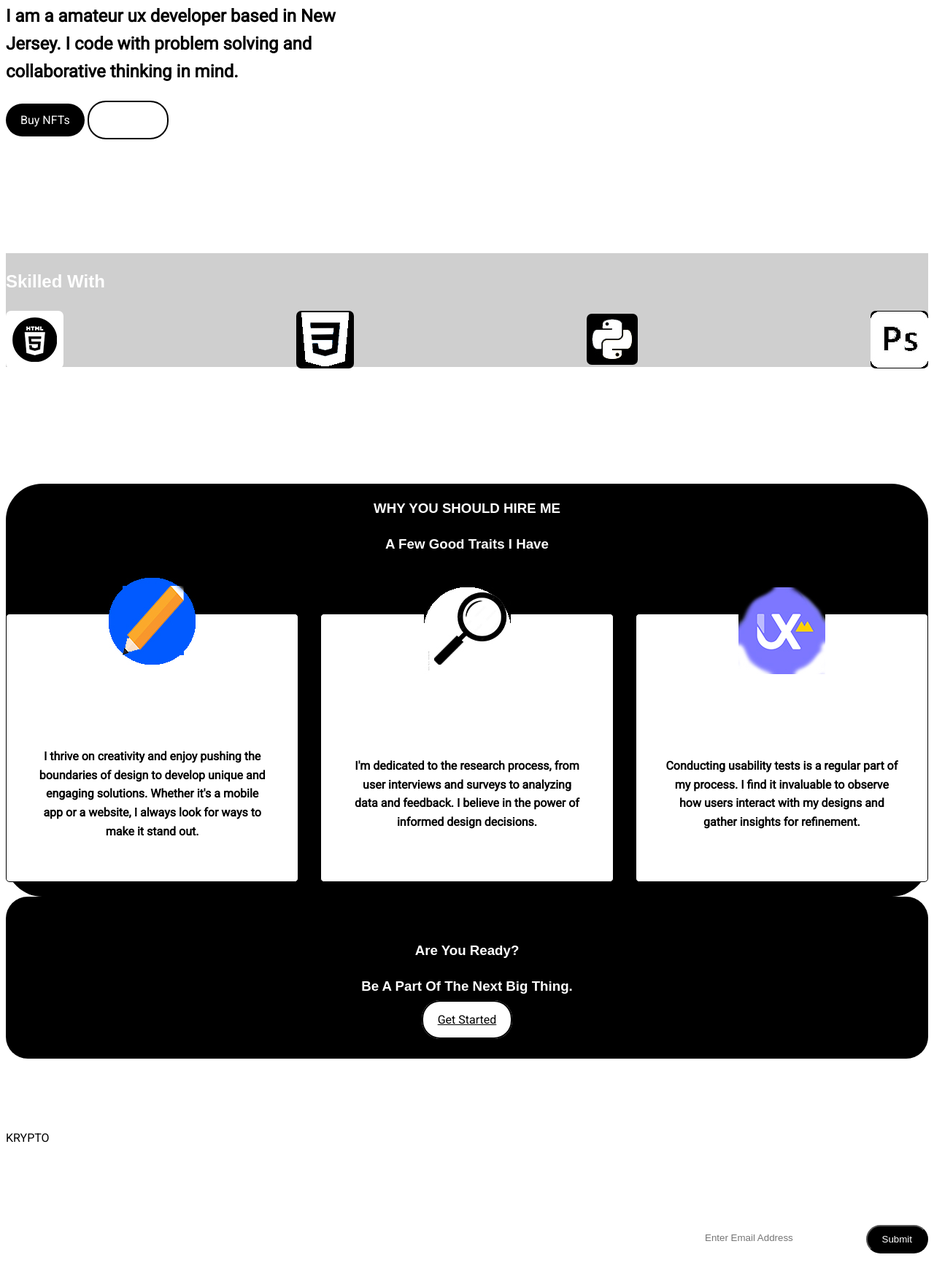
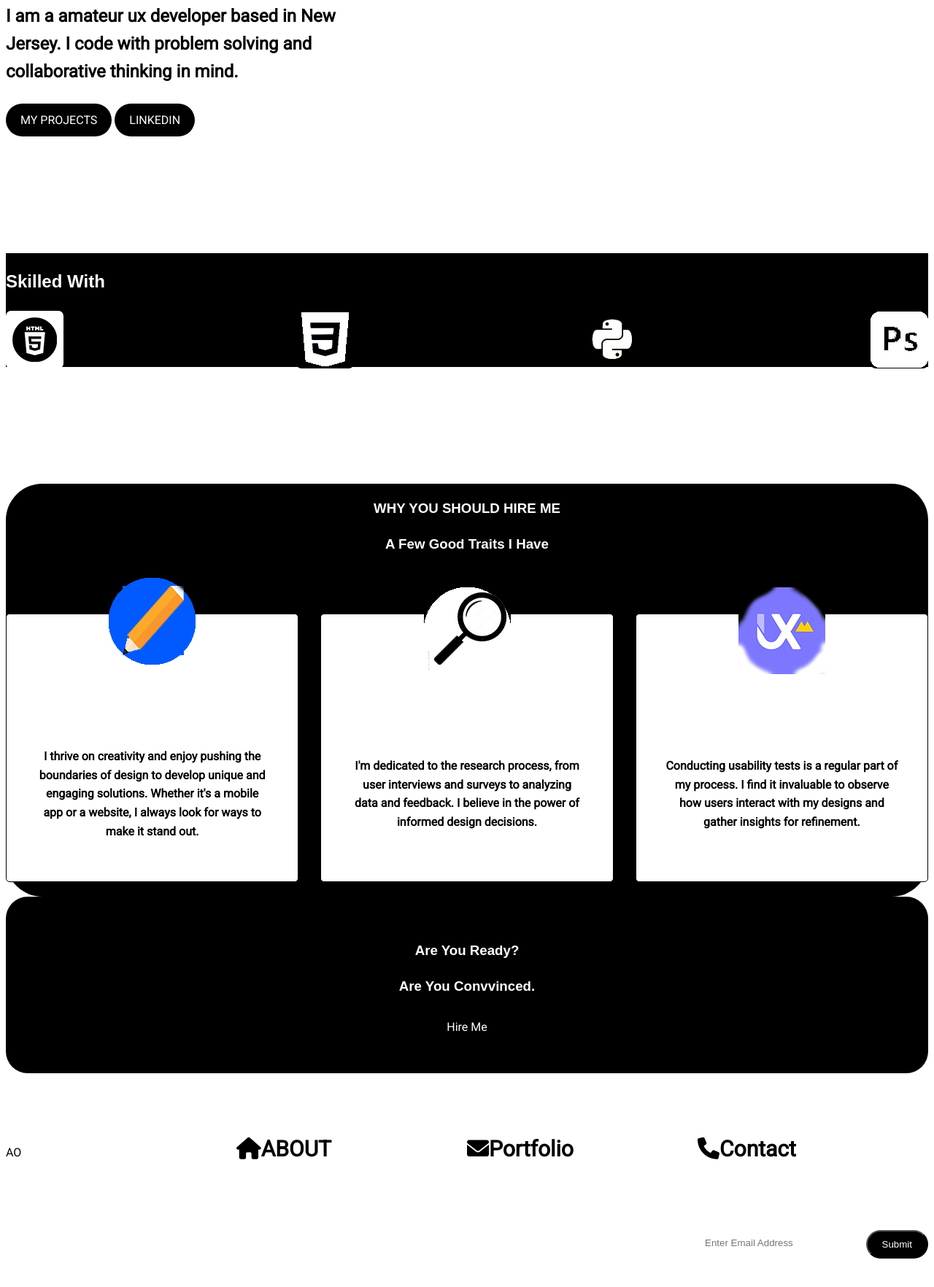
Before and after one commit to aao62520/newproject17, a website: page docs/index.html in a window 1280 px wide. Shown: the part 266-2030 px from the top of the page at 73% size. Drawn offline with Linux system fonts and the light colour scheme; a web font is replaced by a local one.

Commit message:
new edit

```diff
--- a/docs/css/main.css
+++ b/docs/css/main.css
@@ -110,7 +110,10 @@ footer {
     justify-content: space-between;
     margin-bottom: 7rem;
     margin-top: 5rem;
+    color:black;
 }
+
+
 
 .featured {
     display: flex;
@@ -121,7 +124,7 @@ footer {
     align-items: flex-start;
     margin-top: 10rem;
     margin-bottom: 10rem;
-    background: rgba(0, 0, 0, 0.19);
+    background: rgba(0, 0, 0, 1);
 }
 
 .featured h2 {
@@ -392,7 +395,7 @@ a.alt-btn-link {
     border-radius: 25px;
     padding: 15px 20px;
     border: 2px solid var(--secondary-color);
-    background: rgb(255, 255, 255);
+    background: rgba(161,214,214,0.00);
 }
 
 a.alt-btn-link:hover {
@@ -478,3 +481,10 @@ a.alt-btn-link:hover {
     height: 100%;
     position: relative;
 }
+
+.footer-link {
+    color:black;
+    font-size: 30px;
+    font-weight: 900;
+
+}
--- a/docs/index.html
+++ b/docs/index.html
@@ -48,8 +48,8 @@
                 <p class="sub-text">I am a amateur ux developer based
                     in New Jersey. I code with problem solving and collaborative thinking
                     in mind. </p>
-                <a href="#" class="btn-link">Buy NFTs</a>
-                <a href="#" class="alt-btn-link">Sell NFTs</a>
+                <a href="iliveintheprojects.html" class="btn-link">MY PROJECTS</a>
+                <a href="https://www.linkedin.com/in/ahmed-odeh-a74892270/" class="btn-link">LINKEDIN</a>
             </div>
         </div>
         </section>
@@ -99,29 +99,22 @@
         <section class="hero_center">
             <div class="ready">
                 <h3>Are you ready?</h3>
-                <h3>Be a part of the next big thing.</h3>
-                <a href="#" class="alt-btn-link">Get Started</a>
+                <h3>Are you convvinced.</h1>
+                <a href="#" class="btn-link">Hire Me</a>
             </div>
         </section>
 
         <footer>
             <div class="column">
-                <p>KRYPTO</p>
+                <p>AO</p>
             </div>
             <div class="column">
-                    <a href="#"><span class="footer-link"><i class="fas fa-home"></i>Home</span></a>
-                    <a href="#"><span class="footer-link"><i class="fas fa-money-bill-wave"></i>Buy NFTs</span></a>
-                    <a href="#"><span class="footer-link"><i class="fas fa-hand-holding-usd"></i>Sell NFTs</span></a>
-                    <a href="#"><span class="footer-link"><i class="fas fa-eye"></i>Browse NFTs</span></a>
+                    <a href="#"><span class="footer-link"><i class="fas fa-home"></i>ABOUT</span></a>
             </div>
             <div class="column">
-                <a href="#"><span class="footer-link"><i class="fas fa-envelope"></i>E-Mail</span></a>
-                <a href="#"><span class="footer-link"><i class="fab fa-linkedin"></i>LinkedIn</span></a>
-                <a href="#"><span class="footer-link"><i class="fab fa-instagram"></i>Instagram</span></a>
-                <a href="#"><span class="footer-link"><i class="fab fa-twitter"></i>Twitter/X</span></a>
+                <a href="#"><span class="footer-link"><i class="fas fa-envelope"></i>Portfolio</span></a>
             </div>
             <div class="column">
-                <a href="#"><span class="footer-link"><i class="fas fa-store"></i>Market</span></a>
                 <a href="#"><span class="footer-link"><i class="fas fa-phone"></i>Contact</span></a>
                 <h3><i class="fas fa-envelope-open-text"></i>Join Our Newsletter</h3>
                 <form class="newsletter-form">
```
Also changed, not shown: iliveintheprojects.html (added, +69 -0 lines).
